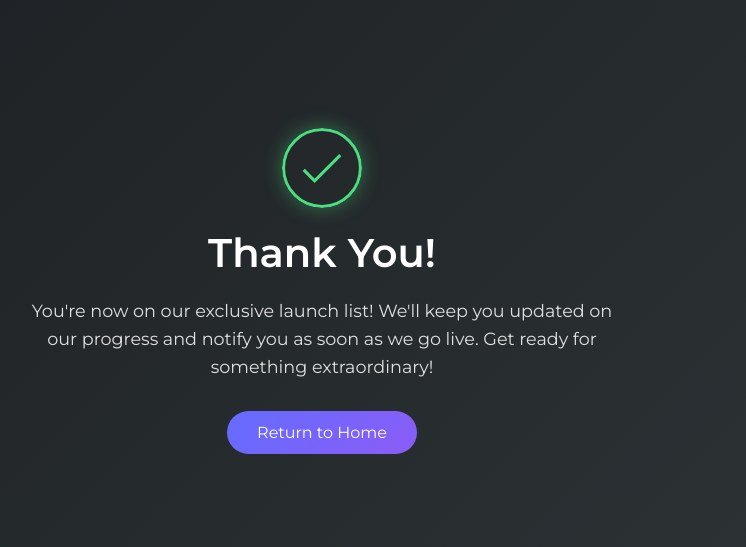
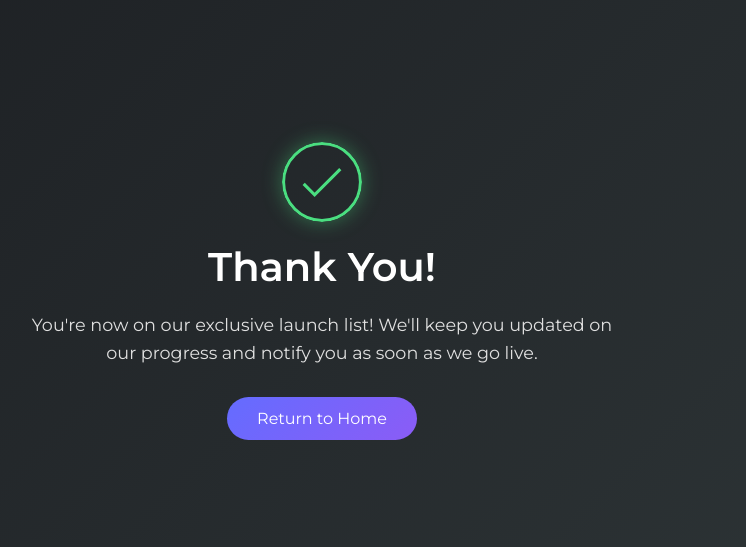
Before and after one commit to vaibhavgit9210/fcstudio.co.in, a plain HTML site: page thanks.html in a window 1280 px wide. Shown: the part 253-800 px from the top of the page, without its empty margins (318-1064 px from the left). Drawn offline with Linux system fonts and the light colour scheme.

Commit message:
updated thank you page

```diff
--- a/thanks.html
+++ b/thanks.html
@@ -110,7 +110,7 @@
         <path class="checkmark__check" fill="none" d="M14.1 27.2l7.1 7.2 16.7-16.8"/>
     </svg>
     <h1>Thank You!</h1>
-    <p>You're now on our exclusive launch list! We'll keep you updated on our progress and notify you as soon as we go live. Get ready for something extraordinary!</p>
+    <p>You're now on our exclusive launch list! We'll keep you updated on our progress and notify you as soon as we go live.</p>
     <a href="/" class="home-button">Return to Home</a>
 </body>
 </html>
```
